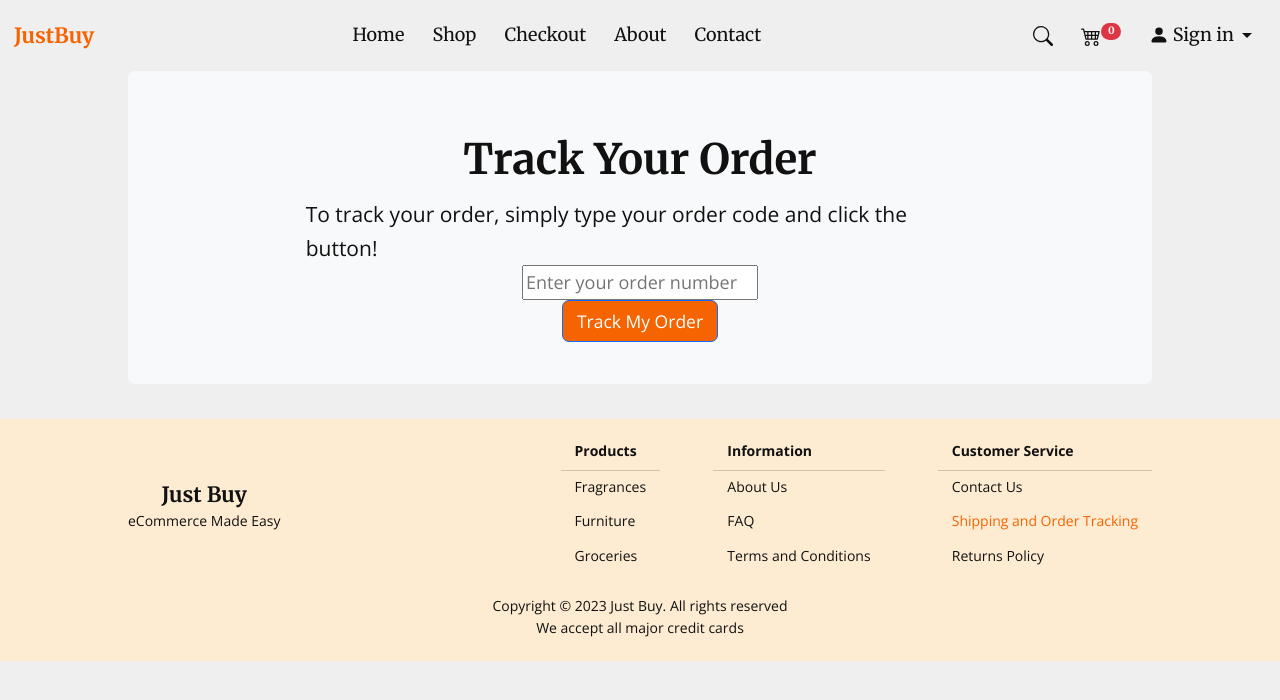
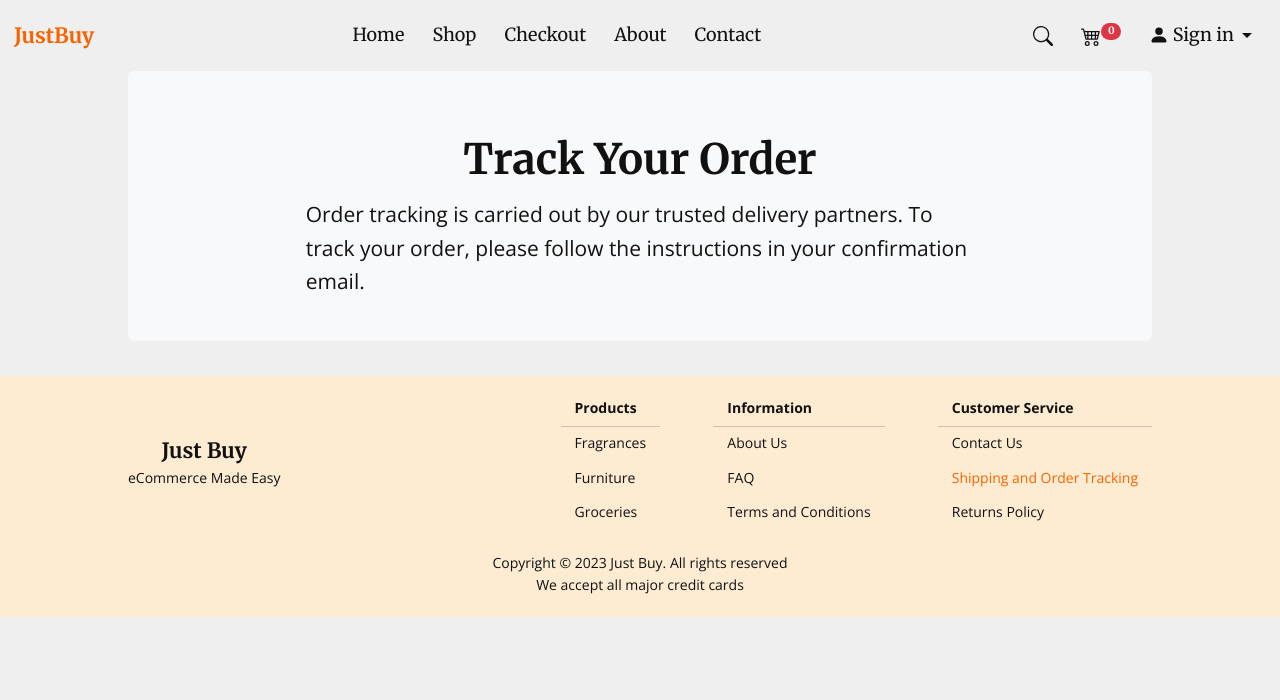
Before and after one commit to Spacepineapple/just_buy, a React (Create React App) app: page /shipping in a window 1280 px wide. Shown: the top 700 px of the page. Built offline with nearby package versions, Linux system fonts and the light colour scheme.

Commit message:
Update ids to prevent duplication on repeat and add explanatory comments

```diff
--- a/src/App.js
+++ b/src/App.js
@@ -16,7 +16,6 @@ import CategoryProducts from "./components/pages/CategoryProducts";
 import Product from "./components/pages/Product";
 
 function App() {
-  // Todo: Add theme switcher code here
   return (
     <div className="App">
       <Router>
--- a/src/components/BasketCard.js
+++ b/src/components/BasketCard.js
@@ -1,30 +1,13 @@
 import React from "react";
 import store from "../store";
-import { useSelector } from "react-redux";
 
 
 function removeItem(id) {
-    console.log(id);
+    //Send message to store to remove product
     store.dispatch({ type: 'cart/productRemoved', payload: id })
-    console.log(store.getState());
 }
 
 function BasketCard({props}) {
-    const products = useSelector(state => state.products);
-    //let product = products.find(product => product.id===props.id);
-    const reduceProduct = (product) => {
-        // Todo: add logic for adding to basket
-        store.dispatch({ type: 'cart/productReduced', payload: product.id })
-        console.log(store.getState());
-        console.log(store);
-      };
-
-    const increaseProduct = (product) => {
-        store.dispatch({ type: 'cart/productIncreased', payload: product.id })
-        console.log(store.getState());
-        console.log(store);
-    }
-
     return (
         <div class="card mb-3" styles="max-width: 540px;">
         <div class="row g-0">
--- a/src/components/NavBar.js
+++ b/src/components/NavBar.js
@@ -5,6 +5,7 @@ import { useSelector } from "react-redux";
 import "../assets/css/navbar.css";
 
 function NavBar() {
+  //Get the live size of the cart from the store and update it when store state changes
   const cartCount = useSelector(state => state.products.length);
 
   return (
--- a/src/components/pages/Checkout.js
+++ b/src/components/pages/Checkout.js
@@ -6,16 +6,18 @@ import { useSelector } from "react-redux";
 import Thanks from "./Thanks";
 
 function Checkout() {
+    //Get live data from the store
     const products = useSelector(state => state.products);
-    let productArray = products;
     return (
         <div>
             <h2>Checkout</h2>
             <p>See your basket below, make any changes you wish to and then use the Checkout button to checkout!</p>
-            {productArray.map(product => {
+            {/*For each product in the cart, create a basketcard*/}
+            {products.map(product => {
                 console.log(product);
-                return <BasketCard props={product}/>
+                return <BasketCard props={product} key={product.id}/>
             })}
+            {/*Attach a link to the thank you page to the button*/}
             <Link to={"/thanks"}>
                 <Routes>
                     <Route path="/thanks" element={<Thanks />}/>
--- a/src/components/pages/Product.js
+++ b/src/components/pages/Product.js
@@ -2,45 +2,40 @@ import axios from "axios";
 import React, {useEffect, useState } from "react";
 import {useParams} from "react-router-dom";
 import store from "../../store";
-import { Link } from "react-router-dom";
 import { BrowserRouter as Router, Route, Routes, useNavigate } from "react-router-dom";
-import CategoryProducts from "./CategoryProducts";
 
 
 function Product({data}) {
+    //Create state handler for products
     const [item, setItem] = useState([]);
+    //Create state handler for product images
     const [imgSrc, setImgSrc] = useState();
+    //Get id and category parameters from URL
     let {id, category} = useParams();
 
     const handleAddToBasket = (item) => {
+        //Send message to store to add product to cart
         store.dispatch({ type: 'cart/productAdded', payload: item })
-        console.log(store.getState());
-        console.log(store);
       };
 
+    //Use the navigator hook to allow users to go back
     const navigate = useNavigate();
+    //Create function to move back one page
 	const moveBack = () => {
 		navigate(-1);
 	}
-    let productData = undefined;
     useEffect (() => {
-        if (productData) {
+        axios
+        .get(`https://dummyjson.com/products/${id}`)
+        .then(({ data }) => {
+            //Set product to use requested data
             setItem(data);
-            setImgSrc(data.images[0])
-            console.log("Used saved data");
-        } else {
-            axios
-            .get(`https://dummyjson.com/products/${id}`)
-            .then(({ data }) => {
-              productData = data;
-              setItem(data);
-              setImgSrc(data.images[0]);
-              console.log(data);
-              console.log(id);
-            });
-        }
+            //Set product image to use requested data
+            setImgSrc(data.images[0]);
+        });
         }, [id]);
 
+    //Display loading before state change has happened
     if (item) {
         return (
             <div className="p-5 mb-4 bg-light rounded-3">
--- a/src/components/pages/Shipping.js
+++ b/src/components/pages/Shipping.js
@@ -6,15 +6,8 @@ function Shipping() {
       <div className="container-fluid py-5">
         <h2 className="display-5 fw-bold">Track Your Order</h2>
         <p className="col-md-8 fs-4">
-          To track your order, simply type your order code and click the button!
+          Order tracking is carried out by our trusted delivery partners. To track your order, please follow the instructions in your confirmation email.
         </p>
-        <input
-          type="text"
-          id="orderNumber"
-          name="orderNumber"
-          placeholder="Enter your order number"
-        />
-        <button className="btn btn-primary btn-lg">Track My Order</button>
       </div>
     </div>
   );
--- a/src/components/pages/Thanks.js
+++ b/src/components/pages/Thanks.js
@@ -4,12 +4,15 @@ import axios from "axios";
 
 
 function ThankYou() {
+    //Create state handler for quote
     const [quote, setQuote] = useState("Loading");
 
+    //Run quote getter on render
     useEffect (() => {
         getData()
     }, []);
 
+    //Get the quote data
     const getData = () => {
         axios
           .get("https://dummyjson.com/quotes/random")
@@ -19,7 +22,9 @@ function ThankYou() {
           });
       };
 
+    //Clear local storage to remove basket
     localStorage.clear();
+    //Empty basket in store
     store.dispatch({ type: 'cart/clearCart', payload: "" })
     return(
     <div>
--- a/src/index.js
+++ b/src/index.js
@@ -1,7 +1,9 @@
 import React from "react";
 import ReactDOM from "react-dom/client";
 import App from "./App";
+//Import provider to facilitate redux store
 import {Provider}  from 'react-redux'
+//Import store to keep track of products across pages
 import store from "./store";
 
 // Importing the Bootstrap CSS
--- a/src/localStorage.js
+++ b/src/localStorage.js
@@ -1,3 +1,4 @@
+//Load data from local storage
 export const loadState = () => {
     try {
         const currentState = localStorage.getItem("state");
@@ -10,6 +11,7 @@ export const loadState = () => {
     }
 }
 
+//Save data to local storage
 export const saveState = (state) => {
     try {
         const currentState = JSON.stringify(state);
--- a/src/reducer.js
+++ b/src/reducer.js
@@ -1,29 +1,44 @@
+//Set initial state
 const initialState = {
         products: [],
 }
 
-  function generateId(state=initialState) {
-    return state.products.length++;
+let currentId = 0;
+
+//Create function to generate id
+function generateId() {
+    return currentId++;
 }
 
+//Create function to handle cart actions
 function cartReducer(state = initialState, action) {
+    //Enable multiple actions based on message
     switch (action.type) {
+        //If product is added
         case "cart/productAdded": {
+            let currentId = state.currentId;
             return {
+                //Maintain existing state
                 ...state,
+                //Update products
                 products: [
+                    //Include existing products
                     ...state.products,
+                    //Add additional product
                     {
                         id: generateId(),
                         product: action.payload,
                         count: 0,
                     }
-            ]
+                ],
             }
         }
+        //If product is removed
         case "cart/productRemoved": {
             return {
+                //Maintain existing state
                 ...state,
+                //Filter products to remove item with desired id
                 products: state.products.filter(item => item.id !== action.payload)
             }
         }
```
Also changed, not shown: src/components/pages/CategoryProducts.js (+5 -4 lines). Lines whose indentation alone changed are shown as unchanged.
